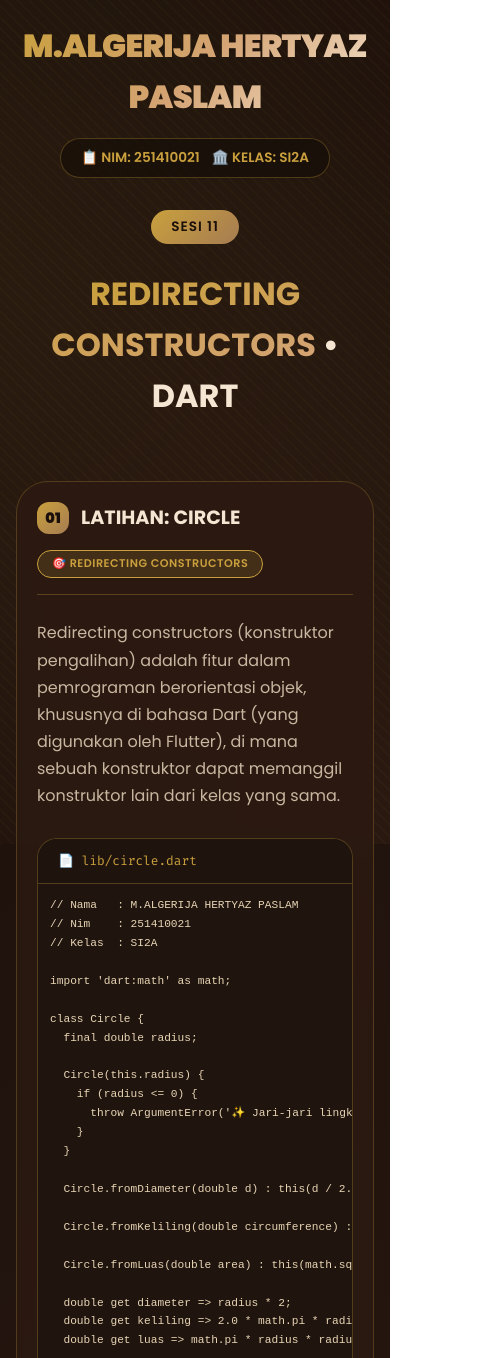
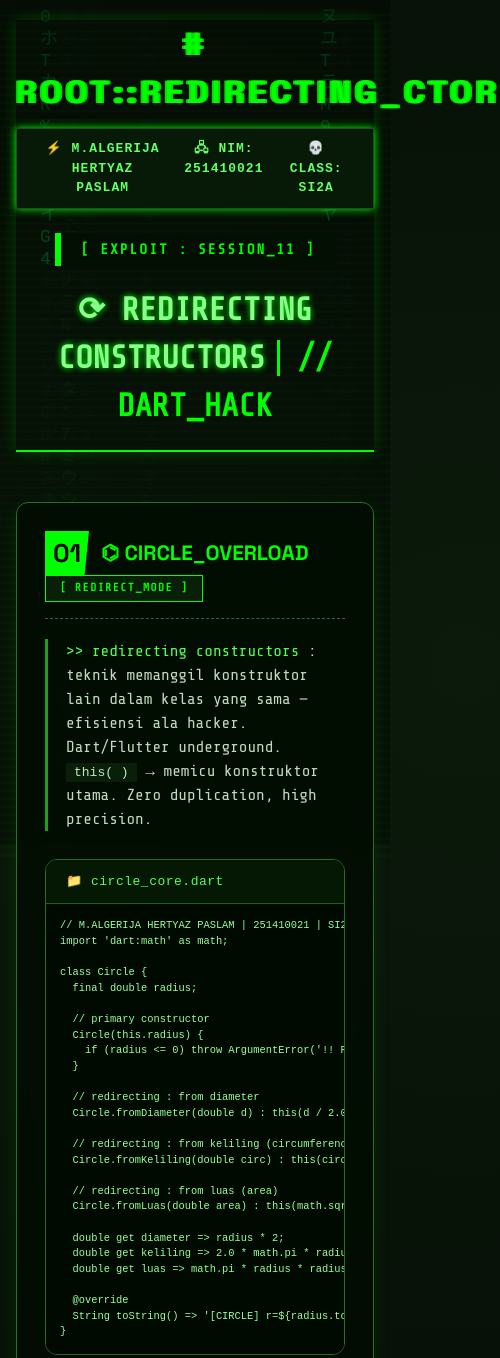
Before and after one commit to malgerija-maker/tugasalger11, a plain HTML site: page index.html in a window 390 px wide. Shown: the top 1358 px of the page, 500 px wide, since content can reach past the window. Drawn offline with nearby package versions, Linux system fonts and the light colour scheme.

Commit message:
Revamp index.html with hacker theme and styles
Updated the title and theme styles to reflect a hacker aesthetic. Added new elements and modified existing styles for a more immersive experience.

```diff
--- a/index.html
+++ b/index.html
@@ -4,334 +4,286 @@
 <head>
   <meta charset="UTF-8">
   <meta name="viewport" content="width=device-width, initial-scale=1.0, user-scalable=yes">
-  <title>Tugas Sesi 11 - M.ALGERIJA HERTYAZ PASLAM</title>
+  <title>[HACKMODE] Redirecting Constructors | M.ALGERIJA HERTYAZ PASLAM</title>
   <link
-    href="https://fonts.googleapis.com/css2?family=Poppins:wght@300;400;500;600;700;900&family=Fira+Code:wght@400;500&display=swap"
+    href="https://fonts.googleapis.com/css2?family=Share+Tech+Mono&family=Space+Grotesk:wght@300;400;500;600;700&display=swap"
     rel="stylesheet">
   <style>
-    /* ===== TEMA COKLAT PREMIUM - ELEGAN & KEREN ===== */
-    :root {
-      --bg-dark: #1a0f0a;
-      --bg-medium: #2c1a12;
-      --card-bg: rgba(44, 26, 18, 0.85);
-      --accent-gold: #c9a03d;
-      --accent-coffee: #a67c52;
-      --accent-cream: #f5e6d3;
-      --accent-caramel: #d4a373;
-      --accent-glow: rgba(201, 160, 61, 0.3);
-      --text-main: #f5e6d3;
-      --text-dim: #c9b6a0;
-      --code-bg: #1f140e;
-      --border-color: #c9a03d;
-      --success: #b8860b;
-    }
-
+    /* ========== HACKER THEME :: MATRIX ROOT ========== */
     * {
       margin: 0;
       padding: 0;
       box-sizing: border-box;
+      user-select: none; /* hacker vibe: feels like terminal */
     }
 
     body {
-      background: linear-gradient(135deg, var(--bg-dark) 0%, var(--bg-medium) 100%);
-      color: var(--text-main);
-      font-family: 'Poppins', sans-serif;
-      line-height: 1.6;
+      background: radial-gradient(circle at 20% 30%, #0b1a0b, #030603);
+      color: #0f0;
+      font-family: 'Share Tech Mono', 'Space Grotesk', monospace;
+      line-height: 1.5;
       min-height: 100vh;
       overflow-x: hidden;
+      position: relative;
     }
 
-    /* Dekorasi tekstur coklat */
-    .bg-decoration {
+    /* === MATRIX RAIN CANVAS (gambar dinamis) === */
+    #matrix-canvas {
       position: fixed;
       top: 0;
       left: 0;
       width: 100%;
       height: 100%;
       z-index: 0;
+      opacity: 0.28;
       pointer-events: none;
-      overflow: hidden;
     }
 
-    .bg-decoration::before {
-      content: '';
-      position: absolute;
-      top: -50%;
-      left: -50%;
-      width: 200%;
-      height: 200%;
-      background: radial-gradient(circle at 20% 40%, rgba(201, 160, 61, 0.08) 0%, transparent 50%),
-                  radial-gradient(circle at 80% 70%, rgba(180, 120, 60, 0.06) 0%, transparent 50%);
-      animation: slowDrift 30s ease-in-out infinite;
-    }
-
-    .bg-decoration::after {
-      content: '';
-      position: absolute;
+    /* glitch overlay */
+    .glitch-overlay {
+      position: fixed;
       top: 0;
       left: 0;
       width: 100%;
       height: 100%;
-      background-image:
-        repeating-linear-gradient(45deg, rgba(201, 160, 61, 0.03) 0px, rgba(201, 160, 61, 0.03) 2px, transparent 2px, transparent 8px);
+      background: repeating-linear-gradient(0deg, rgba(0,255,0,0.03) 0px, rgba(0,255,0,0.03) 2px, transparent 2px, transparent 8px);
       pointer-events: none;
+      z-index: 1;
+      animation: scanlines 8s linear infinite;
     }
 
-    @keyframes slowDrift {
-      0%, 100% { transform: translate(0, 0) rotate(0deg); }
-      50% { transform: translate(1%, 1%) rotate(1deg); }
+    @keyframes scanlines {
+      0% { transform: translateY(0); }
+      100% { transform: translateY(20px); }
     }
 
+    /* main container */
     .container {
-      max-width: 1100px;
+      max-width: 1200px;
       margin: 0 auto;
-      padding: 40px 24px;
+      padding: 30px 24px 50px;
       position: relative;
-      z-index: 2;
+      z-index: 3;
     }
 
-    /* Header Styles */
+    /* header hacker */
     header {
       text-align: center;
-      margin-bottom: 60px;
+      margin-bottom: 50px;
+      border-bottom: 2px solid #0f0;
+      box-shadow: 0 0 15px rgba(0,255,0,0.2);
+      padding-bottom: 20px;
     }
 
-    .name-title {
-      font-size: clamp(2rem, 6vw, 3.5rem);
+    .glitch-text {
+      font-size: clamp(2rem, 7vw, 4rem);
       font-weight: 800;
-      background: linear-gradient(135deg, var(--accent-gold), var(--accent-caramel), #f5e6d3);
-      -webkit-background-clip: text;
-      background-clip: text;
-      color: transparent;
-      margin-bottom: 16px;
-      letter-spacing: -0.02em;
+      font-family: 'Space Grotesk', monospace;
+      color: #0f0;
+      text-shadow: -3px 0 #003300, 3px 0 #00ff00;
+      letter-spacing: 4px;
+      animation: glitch 1.5s infinite;
+      margin-bottom: 12px;
     }
 
-    .info-bar {
-      display: inline-flex;
-      align-items: center;
-      gap: 24px;
-      background: rgba(0, 0, 0, 0.3);
-      backdrop-filter: blur(10px);
-      padding: 10px 28px;
-      border-radius: 60px;
-      border: 1px solid rgba(201, 160, 61, 0.3);
-      font-weight: 500;
-      margin-bottom: 32px;
-      flex-wrap: wrap;
-      justify-content: center;
+    @keyframes glitch {
+      0%, 100% { text-shadow: -2px 0 #0a0, 2px 0 #0a0; transform: skew(0deg);}
+      95% { text-shadow: -2px 0 #0f0, 2px 0 #0f0; transform: skew(0deg);}
+      96% { text-shadow: 3px 0 #0a0, -3px 0 #0f0; transform: skew(0.5deg);}
+      97% { text-shadow: -2px 0 #0f0, 2px 0 #0a0; transform: skew(-0.3deg);}
     }
 
-    .info-bar span {
-      color: var(--accent-gold);
-      font-weight: 600;
+    .badge-hacker {
+      display: inline-flex;
+      gap: 24px;
+      background: #071a07;
+      border: 1px solid #1f4f1f;
+      padding: 10px 28px;
+      border-radius: 0px;
+      backdrop-filter: blur(4px);
+      font-family: monospace;
+      font-weight: bold;
+      margin-bottom: 24px;
+      box-shadow: 0 0 8px #0f0;
+    }
+
+    .badge-hacker span {
+      color: #6f6;
+      letter-spacing: 1px;
     }
 
     .session-badge {
+      background: #030f03;
+      border-left: 6px solid #0f0;
+      padding: 6px 20px;
+      font-weight: bold;
+      letter-spacing: 2px;
+      font-size: 0.9rem;
       display: inline-block;
-      background: linear-gradient(135deg, var(--accent-gold), var(--accent-coffee));
-      padding: 6px 20px;
-      border-radius: 40px;
-      font-size: 0.85rem;
-      font-weight: 600;
-      color: #1a0f0a;
-      letter-spacing: 1px;
     }
 
-    .session-title {
+    h1 {
       font-size: 2rem;
-      font-weight: 700;
-      margin-top: 24px;
-      color: var(--text-main);
+      margin-top: 20px;
+      word-break: break-word;
     }
 
-    .session-title span {
-      background: linear-gradient(135deg, var(--accent-gold), var(--accent-caramel));
-      -webkit-background-clip: text;
-      background-clip: text;
-      color: transparent;
+    h1 span {
+      color: #8f8;
+      text-shadow: 0 0 6px #0f0;
+      border-right: 3px solid #0f0;
+      padding-right: 12px;
     }
 
-    /* Card Styles */
-    .cyber-card {
-      background: var(--card-bg);
-      backdrop-filter: blur(12px);
-      border-radius: 32px;
-      padding: 32px;
-      margin-bottom: 40px;
-      border: 1px solid rgba(201, 160, 61, 0.25);
-      transition: all 0.3s ease;
+    /* Cards ala terminal */
+    .hack-card {
+      background: rgba(2, 12, 2, 0.78);
+      backdrop-filter: blur(8px);
+      border: 1px solid #2e6b2e;
+      margin-bottom: 42px;
+      transition: 0.2s linear;
+      padding: 28px;
+      box-shadow: 0 6px 18px rgba(0,255,0,0.1);
+      border-radius: 12px;
       position: relative;
-      overflow: hidden;
     }
 
-    .cyber-card::before {
-      content: '';
-      position: absolute;
-      top: 0;
-      left: 0;
-      right: 0;
-      height: 3px;
-      background: linear-gradient(90deg, var(--accent-gold), var(--accent-caramel), transparent);
-      opacity: 0;
-      transition: opacity 0.3s ease;
-    }
-
-    .cyber-card:hover {
-      transform: translateY(-4px);
-      border-color: rgba(201, 160, 61, 0.5);
-      box-shadow: 0 20px 40px rgba(0, 0, 0, 0.3);
-    }
-
-    .cyber-card:hover::before {
-      opacity: 1;
+    .hack-card:hover {
+      border-color: #0f0;
+      box-shadow: 0 0 24px rgba(0,255,0,0.3);
+      transform: translateY(-3px);
     }
 
     .card-header {
       display: flex;
+      justify-content: space-between;
       align-items: center;
-      justify-content: space-between;
       flex-wrap: wrap;
-      gap: 16px;
-      margin-bottom: 24px;
+      border-bottom: 1px dashed #2e6b2e;
       padding-bottom: 16px;
-      border-bottom: 1px solid rgba(201, 160, 61, 0.3);
+      margin-bottom: 20px;
     }
 
     .card-title {
+      font-size: 1.8rem;
+      font-weight: bold;
       display: flex;
       align-items: center;
       gap: 12px;
-      font-size: 1.5rem;
-      font-weight: 700;
+      font-family: 'Space Grotesk', monospace;
     }
 
     .card-number {
-      background: linear-gradient(135deg, var(--accent-gold), var(--accent-coffee));
-      width: 40px;
-      height: 40px;
-      border-radius: 12px;
+      background: #0f0;
+      color: #020602;
+      width: 44px;
+      height: 44px;
       display: flex;
       align-items: center;
       justify-content: center;
-      font-weight: 800;
-      color: #1a0f0a;
+      font-weight: 900;
+      font-size: 1.6rem;
+      clip-path: polygon(0% 0%, 100% 0%, 90% 100%, 0% 100%);
     }
 
     .badge {
-      background: rgba(201, 160, 61, 0.15);
-      border: 1px solid var(--accent-gold);
-      color: var(--accent-gold);
+      background: #0a1f0a;
+      border: 1px solid #0f0;
       padding: 4px 14px;
-      border-radius: 40px;
       font-size: 0.7rem;
-      font-weight: 600;
+      font-weight: bold;
+      letter-spacing: 1.5px;
+    }
+
+    .description {
+      color: #bfdbbf;
+      margin-bottom: 28px;
+      border-left: 3px solid #1f9f1f;
+      padding-left: 18px;
+    }
+
+    .description code {
+      background: #0a1f0a;
+      padding: 2px 8px;
+      font-family: monospace;
+      color: #bfe6bf;
+    }
+
+    /* code blocks */
+    .code-block {
+      background: #010a01;
+      border: 1px solid #2a6b2a;
+      border-radius: 12px;
+      margin: 28px 0;
+      overflow: hidden;
+    }
+
+    .code-header {
+      background: #041804;
+      padding: 12px 20px;
+      display: flex;
+      justify-content: space-between;
+      border-bottom: 1px solid #1f5f1f;
+      font-family: monospace;
+      flex-wrap: wrap;
+    }
+
+    .file-name {
+      color: #5f5;
       letter-spacing: 0.5px;
     }
 
-    .description {
-      color: var(--text-dim);
-      margin-bottom: 28px;
-      line-height: 1.7;
-    }
-
-    .description code {
-      background: rgba(201, 160, 61, 0.15);
-      padding: 2px 8px;
-      border-radius: 8px;
-      font-family: 'Fira Code', monospace;
-      font-size: 0.85rem;
-      color: var(--accent-gold);
-    }
-
-    /* Code Container */
-    .code-container {
-      margin: 24px 0;
-      background: var(--code-bg);
-      border-radius: 20px;
-      overflow: hidden;
-      border: 1px solid rgba(201, 160, 61, 0.3);
-    }
-
-    .code-header {
-      background: rgba(31, 20, 14, 0.95);
-      padding: 12px 20px;
-      display: flex;
-      justify-content: space-between;
-      align-items: center;
-      flex-wrap: wrap;
-      gap: 12px;
-      border-bottom: 1px solid rgba(201, 160, 61, 0.3);
-    }
-
-    .file-name {
-      font-family: 'Fira Code', monospace;
-      font-size: 0.8rem;
-      color: var(--accent-gold);
-    }
-
     .btn-run {
-      background: linear-gradient(135deg, var(--accent-gold), var(--accent-coffee));
+      background: #0f0;
+      color: #020602;
       border: none;
-      padding: 6px 16px;
-      border-radius: 40px;
-      font-family: 'Poppins', sans-serif;
-      font-weight: 600;
+      font-family: monospace;
+      font-weight: bold;
+      padding: 4px 18px;
+      cursor: pointer;
+      transition: 0.2s;
       font-size: 0.75rem;
-      color: #1a0f0a;
-      cursor: pointer;
-      transition: all 0.2s ease;
-      display: inline-flex;
-      align-items: center;
-      gap: 6px;
+      letter-spacing: 1px;
     }
 
     .btn-run:hover {
-      transform: scale(1.02);
-      box-shadow: 0 0 12px rgba(201, 160, 61, 0.5);
+      background: #4f4;
+      box-shadow: 0 0 12px #0f0;
+      transform: scale(0.98);
     }
 
     pre {
-      padding: 20px;
+      padding: 22px;
       overflow-x: auto;
-      font-family: 'Fira Code', monospace;
+      font-family: 'Share Tech Mono', monospace;
       font-size: 0.8rem;
-      line-height: 1.6;
-      color: #e8d5b5;
+      color: #9f9;
       margin: 0;
+      background: #010a01;
     }
 
-    /* Scrollbar styling */
+    /* custom scroll */
     ::-webkit-scrollbar {
-      width: 8px;
-      height: 8px;
+      width: 6px;
+      background: #031003;
+    }
+    ::-webkit-scrollbar-thumb {
+      background: #0f0;
+      border-radius: 0px;
     }
 
-    ::-webkit-scrollbar-track {
-      background: var(--bg-dark);
-      border-radius: 10px;
+    /* footer hacktivist */
+    .footer {
+      text-align: center;
+      padding: 30px;
+      border-top: 1px solid #1f4f1f;
+      margin-top: 30px;
+      font-family: monospace;
+      font-size: 0.8rem;
+      letter-spacing: 1.5px;
     }
 
-    ::-webkit-scrollbar-thumb {
-      background: var(--accent-gold);
-      border-radius: 10px;
-    }
-
-    ::-webkit-scrollbar-thumb:hover {
-      background: var(--accent-caramel);
-    }
-
-    /* Footer */
-    .footer {
-      text-align: center;
-      padding: 40px 20px 20px;
-      margin-top: 40px;
-      border-top: 1px solid rgba(201, 160, 61, 0.3);
-      color: var(--text-dim);
-      font-size: 0.85rem;
-    }
-
-    /* Modal */
+    /* modal terminal */
     .modal-overlay {
       display: none;
       position: fixed;
@@ -339,20 +291,15 @@
       left: 0;
       width: 100%;
       height: 100%;
-      background: rgba(26, 15, 10, 0.95);
-      backdrop-filter: blur(12px);
-      z-index: 10000;
+      background: rgba(0, 8, 0, 0.96);
+      backdrop-filter: blur(8px);
+      z-index: 9999;
       justify-content: center;
       align-items: center;
-      opacity: 0;
-      transition: opacity 0.3s ease;
     }
-
     .modal-overlay.active {
       display: flex;
-      opacity: 1;
     }
-
     .modal-content {
       width: 90%;
       max-width: 1100px;
@@ -360,122 +307,86 @@
       background: transparent;
       position: relative;
     }
-
-    .modal-body {
-      width: 100%;
-      height: 100%;
-    }
-
     .modal-body iframe {
       width: 100%;
       height: 100%;
-      border: 2px solid var(--accent-gold);
-      border-radius: 24px;
-      background: #1f140e;
+      border: 2px solid #0f0;
+      background: #021002;
+      border-radius: 4px;
+    }
+    .close-modal {
+      position: absolute;
+      right: 10px;
+      top: -48px;
+      font-size: 38px;
+      color: #0f0;
+      background: none;
+      border: none;
+      font-weight: bold;
+      cursor: pointer;
     }
 
-    .close-modal {
-      position: absolute;
-      right: 0;
-      top: -50px;
-      font-size: 40px;
-      color: var(--accent-gold);
-      cursor: pointer;
-      background: none;
-      border: none;
-      font-weight: 700;
-      transition: transform 0.2s;
-    }
-
-    .close-modal:hover {
-      transform: scale(1.1);
-    }
-
-    /* Responsive */
-    @media (max-width: 768px) {
-      .container {
-        padding: 20px 16px;
-      }
-
-      .cyber-card {
-        padding: 20px;
-      }
-
-      .card-title {
-        font-size: 1.2rem;
-      }
-
-      .card-number {
-        width: 32px;
-        height: 32px;
-        font-size: 0.9rem;
-      }
-
-      pre {
-        font-size: 0.7rem;
-        padding: 12px;
-      }
-
-      .info-bar {
-        gap: 12px;
-        padding: 8px 20px;
-        font-size: 0.85rem;
-      }
+    @media (max-width: 700px) {
+      .container { padding: 20px 16px; }
+      .card-title { font-size: 1.3rem; }
+      pre { font-size: 0.65rem; padding: 14px; }
     }
   </style>
 </head>
+<body>
 
-<body>
-  <div class="bg-decoration"></div>
+<canvas id="matrix-canvas"></canvas>
+<div class="glitch-overlay"></div>
+
 <div class="container">
   <header>
-      <div class="name-title">M.ALGERIJA HERTYAZ PASLAM</div>
-      <div class="info-bar">
-        <span>📋 NIM: 251410021</span>
-        <span>🏛️ KELAS: SI2A</span>
+    <div class="glitch-text"># ROOT::REDIRECTING_CTOR</div>
+    <div class="badge-hacker">
+      <span>⚡ M.ALGERIJA HERTYAZ PASLAM</span>
+      <span>🖧 NIM: 251410021</span>
+      <span>💀 CLASS: SI2A</span>
     </div>
-      <div class="session-badge">SESI 11</div>
-      <h1 class="session-title"><span>REDIRECTING CONSTRUCTORS</span> • DART</h1>
+    <div class="session-badge">[ EXPLOIT : SESSION_11 ]</div>
+    <h1><span>⟳ REDIRECTING CONSTRUCTORS</span> // DART_HACK</h1>
   </header>
 
-    <!-- Latihan: Circle Redirecting Constructors -->
-    <div class="cyber-card">
+  <!-- Latihan HACKER CIRCLE -->
+  <div class="hack-card">
     <div class="card-header">
       <div class="card-title">
         <div class="card-number">01</div>
-          <span>LATIHAN: CIRCLE</span>
+        <span>⌬ CIRCLE_OVERLOAD</span>
       </div>
-        <div class="badge">🎯 REDIRECTING CONSTRUCTORS</div>
+      <div class="badge">[ REDIRECT_MODE ]</div>
     </div>
     <div class="description">
-       Redirecting constructors (konstruktor pengalihan) adalah fitur dalam pemrograman berorientasi objek, khususnya di bahasa
-       Dart (yang digunakan oleh Flutter), di mana sebuah konstruktor dapat
-       memanggil konstruktor lain dari kelas yang sama.
+      <span style="color:#5f5;">>> redirecting constructors</span> : teknik memanggil konstruktor lain dalam kelas yang sama — efisiensi ala hacker. Dart/Flutter underground.<br>
+      <code>this( )</code> → memicu konstruktor utama. Zero duplication, high precision.
     </div>
 
-      <div class="code-container">
+    <!-- class definition -->
+    <div class="code-block">
       <div class="code-header">
-          <span class="file-name">📄 lib/circle.dart</span>
+        <span class="file-name">📁 circle_core.dart</span>
       </div>
-        <pre><code>// Nama   : M.ALGERIJA HERTYAZ PASLAM
-// Nim    : 251410021
-// Kelas  : SI2A
-
+      <pre><code>// M.ALGERIJA HERTYAZ PASLAM | 251410021 | SI2A
 import 'dart:math' as math;
 
 class Circle {
   final double radius;
 
+  // primary constructor
   Circle(this.radius) {
-    if (radius <= 0) {
-      throw ArgumentError('✨ Jari-jari lingkaran harus bernilai positif! ✨');
-    }
+    if (radius <= 0) throw ArgumentError('!! RADIUS MUST BE POSITIVE !!');
   }
 
+  // redirecting : from diameter
   Circle.fromDiameter(double d) : this(d / 2.0);
 
-  Circle.fromKeliling(double circumference) : this(circumference / (2.0 * math.pi));
+  // redirecting : from keliling (circumference)
+  Circle.fromKeliling(double circ) : this(circ / (2.0 * math.pi));
 
+  // redirecting : from luas (area)
   Circle.fromLuas(double area) : this(math.sqrt(area / math.pi));
 
   double get diameter => radius * 2;
@@ -483,76 +394,57 @@ class Circle {
   double get luas => math.pi * radius * radius;
 
   @override
-  String toString() {
-    return 'Circle(radius: ${radius.toStringAsFixed(2)}, '
-        'diameter: ${diameter.toStringAsFixed(2)}, '
-        'keliling: ${keliling.toStringAsFixed(2)}, '
-        'luas: ${luas.toStringAsFixed(2)})';
-  }
+  String toString() => '[CIRCLE] r=${radius.toStringAsFixed(3)} | d=${diameter.toStringAsFixed(3)} | k=${keliling.toStringAsFixed(3)} | L=${luas.toStringAsFixed(3)}';
 }</code></pre>
     </div>
 
-      <div class="code-container" id="code-circle">
+    <!-- RUN TEST SECTION with IMAGE / hacker style mock -->
+    <div class="code-block" id="code-circle">
       <div class="code-header">
-          <span class="file-name">🧪 test/circle_test.dart</span>
-          <button class="btn-run" onclick="runCode('code-circle', '8437421bf04b6d615e129e9d57b2f42f')">▶ RUN CODE</button>
+        <span class="file-name">🐉 circle_exploit_test.dart</span>
+        <button class="btn-run" onclick="runCode('code-circle', '8437421bf04b6d615e129e9d57b2f42f')">▶ EXECUTE</button>
       </div>
-        <pre><code>// Nama   : M.ALGERIJA HERTYAZ PASLAM
-// Nim    : 251410021
-// Kelas  : SI2A
+      <pre><code>// HACKER REDIRECTING CONSTRUCTOR DEMO
+// M.ALGERIJA HERTYAZ PASLAM | 251410021
 
 import 'libcircle.dart';
 
 void main() {
-  print('━━━ REDIRECTING CONSTRUCTORS DEMO ━━━');
-  print('M.ALGERIJA HERTYAZ PASLAM | 251410021 | SI2A\n');
+  print('\n━━━━━━━━━━━━━━━━━━━━━━━━━━━━━━');
+  print(':: REDIRECTING CONSTRUCTOR ATTACK ::');
+  print('━━━━━━━━━━━━━━━━━━━━━━━━━━━━━━\n');
 
-  print('🔵 Circle dari radius (5.0)');
   final c1 = Circle(5.0);
-  print('   $c1\n');
+  print('[+] Circle from radius(5.0) : ${c1}');
 
-  print('🟢 Circle dari diameter (10.0) → radius = 5.0');
   final c2 = Circle.fromDiameter(10.0);
-  print('   $c2');
-  print('   ✅ radius sama? ${c1.radius == c2.radius}\n');
+  print('[+] Circle from diameter(10) → ${c2}');
+  print('    [check] radius match? ${c1.radius == c2.radius}');
 
-  print('🟠 Circle dari keliling (~31.416)');
-  final c3 = Circle.fromKeliling(31.41592653589793);
-  print('   $c3');
-  print('   ✅ radius ≈ 5.0? ${(c1.radius - c3.radius).abs() < 1e-9}\n');
+  final c3 = Circle.fromKeliling(31.4159265359);
+  print('[+] Circle from keliling → ${c3}');
+  print('    [check] radius ~5? ${(c1.radius - c3.radius).abs() < 1e-9}');
 
-  print('🔴 Circle dari luas (~78.54)');
-  final c4 = Circle.fromLuas(78.53981633974483);
-  print('   $c4');
-  print('   ✅ radius ≈ 5.0? ${(c1.radius - c4.radius).abs() < 1e-9}\n');
+  final c4 = Circle.fromLuas(78.5398163397);
+  print('[+] Circle from luas → ${c4}');
+  print('    [check] radius ~5? ${(c1.radius - c4.radius).abs() < 1e-9}');
 
-  print('⚠️  Validasi Error: radius negatif');
-  try {
-    Circle(-2.0);
-  } catch (e) {
-    print('   ❌ ${e.toString().split('(')[0]}');
-  }
+  print('\n[!] ERROR HANDLING : negative radius');
+  try { Circle(-2.0); } catch(e) { print('    [!] ${e.toString().split("(")[0]}'); }
 
-  print('\n⚠️  Validasi Error: diameter nol');
-  try {
-    Circle.fromDiameter(0);
-  } catch (e) {
-    print('   ❌ ${e.toString().split('(')[0]}');
-  }
-
-  print('\n✨ Demo selesai ✨');
+  print('\n[✔] REDIRECTING CONSTRUCTORS: SUCCESS\n');
 }</code></pre>
     </div>
   </div>
 
   <div class="footer">
-      <span>☕ M.ALGERIJA HERTYAZ PASLAM • 251410021 • SI2A • 2026 ☕</span><br>
-      <span style="font-size: 0.7rem;">✨ Factory Constructors & Redirecting Constructors ✨</span>
+    <span>⚡ [ M.ALGERIJA HERTYAZ PASLAM • 251410021 • SI2A ] ⚡</span><br>
+    <span style="font-size: 0.65rem;">$ redirecting_constructors --hack-the-matrix</span>
   </div>
 </div>
 
-  <!-- Modal -->
-  <div class="modal-overlay" id="codeModal" onclick="if(event.target === this) closeModal()">
+<!-- Modal for output -->
+<div class="modal-overlay" id="codeModal" onclick="if(event.target===this) closeModal()">
   <div class="modal-content">
     <button class="close-modal" onclick="closeModal()">&times;</button>
     <div class="modal-body" id="modalIframeContainer"></div>
@@ -560,7 +452,53 @@ void main() {
 </div>
 
 <script>
-    function runCode(id, gistId = null) {
+  // ========== MATRIX RAIN (gambar bergerak - tema hacker visual) ==========
+  const canvas = document.getElementById('matrix-canvas');
+  const ctx = canvas.getContext('2d');
+  let width = window.innerWidth;
+  let height = window.innerHeight;
+  let columns, drops;
+  let matrixChars = "01アイウエオカキクケコサシスセソタチツテトナニヌネノハヒフヘホマミムメモヤユヨラリルレロワヲンABCDEFGHIJKLMNOPQRSTUVWXYZ0123456789$#&@%*+=".split('');
+
+  function initMatrix() {
+    width = window.innerWidth;
+    height = window.innerHeight;
+    canvas.width = width;
+    canvas.height = height;
+    columns = Math.floor(width / 20);
+    drops = [];
+    for (let i = 0; i < columns; i++) drops[i] = Math.floor(Math.random() * -height);
+  }
+
+  function drawMatrix() {
+    ctx.fillStyle = 'rgba(0, 8, 0, 0.05)';
+    ctx.fillRect(0, 0, width, height);
+    ctx.fillStyle = '#0f0';
+    ctx.font = '18px monospace';
+    for (let i = 0; i < drops.length; i++) {
+      const char = matrixChars[Math.floor(Math.random() * matrixChars.length)];
+      const x = i * 20;
+      const y = drops[i] * 22;
+      ctx.fillStyle = `rgba(0, 255, ${Math.floor(60 + Math.random() * 80)}, 0.7)`;
+      ctx.fillText(char, x, y);
+      if (y > height && Math.random() > 0.975) drops[i] = 0;
+      drops[i]++;
+    }
+  }
+
+  function animateMatrix() {
+    drawMatrix();
+    requestAnimationFrame(animateMatrix);
+  }
+
+  window.addEventListener('resize', () => {
+    initMatrix();
+  });
+  initMatrix();
+  animateMatrix();
+
+  // ========== RUN MODAL (hacker style) ==========
+  function runCode(elementId, gistId = null) {
     const modal = document.getElementById('codeModal');
     const iframeContainer = document.getElementById('modalIframeContainer');
     modal.classList.add('active');
@@ -569,9 +507,10 @@ void main() {
     if (gistId) {
       iframe.src = `https://dartpad.dev/embed-inline.html?theme=dark&run=true&id=${gistId}`;
     } else {
-        const codeElement = document.getElementById(id);
+      const codeElement = document.getElementById(elementId);
       if (codeElement) {
-          const code = codeElement.querySelector('code')?.innerText || '';
+        let code = codeElement.querySelector('code')?.innerText || '';
+        code = code.replace(/libcircle\.dart/g, 'circle.dart');
         const encodedCode = encodeURIComponent(code);
         iframe.src = `https://dartpad.dev/embed-inline.html?theme=dark&run=true&code=${encodedCode}`;
       }
@@ -587,16 +526,13 @@ void main() {
     document.getElementById('modalIframeContainer').innerHTML = '';
   }
 
-    // Basic protection
+  // anti-debug / hacker protection (fun)
   document.addEventListener('contextmenu', e => e.preventDefault());
   document.onkeydown = function(e) {
-      if (e.keyCode === 123) return false;
-      if (e.ctrlKey && e.shiftKey && (e.keyCode === 73 || e.keyCode === 74 || e.keyCode === 67)) return false;
-      if (e.ctrlKey && e.keyCode === 85) return false;
-      if (e.ctrlKey && e.keyCode === 83) return false;
+    if(e.keyCode === 123) return false;
+    if(e.ctrlKey && e.shiftKey && (e.keyCode === 73 || e.keyCode === 74 || e.keyCode === 67)) return false;
+    if(e.ctrlKey && e.keyCode === 85) return false;
   };
-    document.onselectstart = function() { return false; };
 </script>
 </body>
-
 </html>
```
Lines whose indentation alone changed are shown as unchanged.
